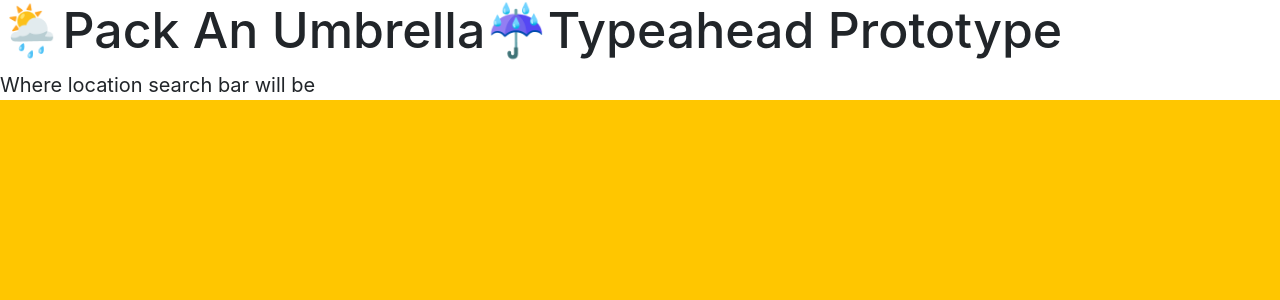
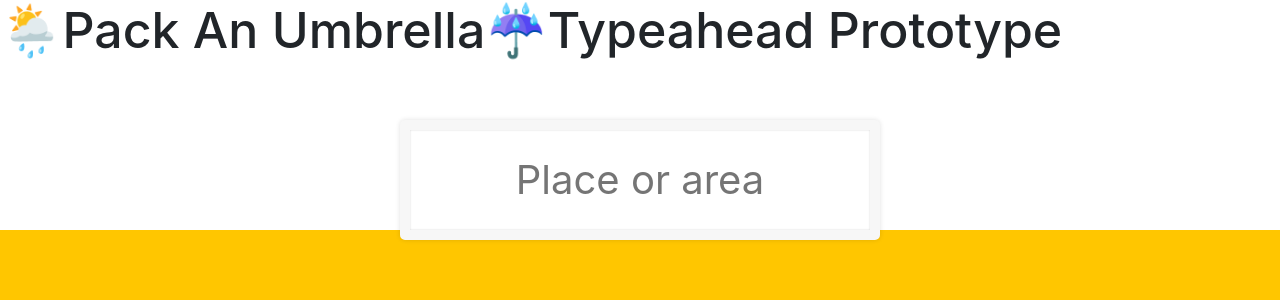
Before and after one commit to Pack-An-Umbrella/weather-app-frontend, a React (Create React App) app: page / in a window 1280 px wide. Shown: the top 300 px of the page. Built offline with nearby package versions, Linux system fonts and the light colour scheme.

Commit message:
form field rendering

```diff
--- a/src/TypeaheadForm.js
+++ b/src/TypeaheadForm.js
@@ -7,17 +7,17 @@ class TypeaheadForm extends React.Component {
   render() {
     return (
 
-      <div>
-        <p>Where location search bar will be</p>
-      </div>
+      // <div>
+      //   <p>Where location search bar will be</p>
+      // </div>
 
 
-    // <form>
-    //     <div className="search-form">
-    //     <label htmlFor="inputLocation">Enter Location</label>
-    //       <input type="text" className="search" placeholder="Place or area" />
-    //     </div>
-    // </form>
+    <form>
+        <div className="search-form">
+        {/* <label htmlFor="inputLocation">Enter Location</label> */}
+          <input type="text" className="search" placeholder="Place or area" />
+        </div>
+    </form>
 
 );
 }
```
